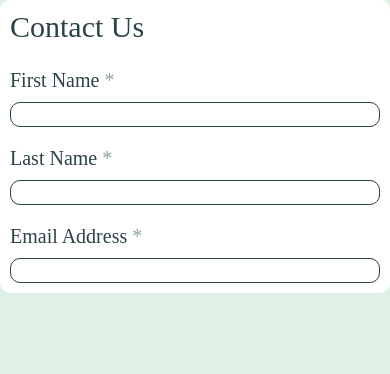
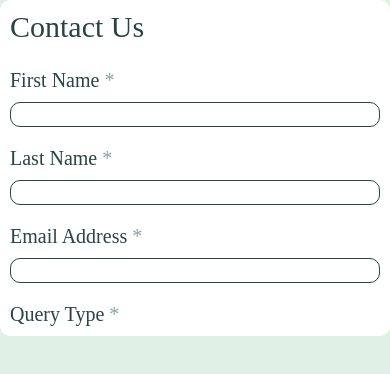
Before and after one commit to Mahamadou-Nouridine/react-native-contact-form, a React Native app: screen / in a window 390 px wide. Shown: the top 374 px of the page. Built offline with nearby package versions, Linux system fonts and the light colour scheme.

Commit message:
Restructure the code

```diff
--- a/App.tsx
+++ b/App.tsx
@@ -11,11 +11,12 @@ import {
   StatusBar,
   StyleSheet,
   Text,
-  TextInput,
-  TextInputProps,
   useColorScheme,
   View,
 } from 'react-native';
+import {colors} from './constants/color';
+import FormAction from './components/FormAction';
+import InputElement from './components/InputElement';
 
 function App(): React.JSX.Element {
   const isDarkMode = useColorScheme() === 'dark';
@@ -29,63 +30,19 @@ function App(): React.JSX.Element {
       <View style={styles.formContainer}>
         <Text style={styles.title}>Contact Us</Text>
         <View style={styles.formActionsContainer}>
+          {/* Text Inputs */}
           <InputElement label="First Name" required />
           <InputElement label="Last Name" required />
           <InputElement label="Email Address" required />
+
+          {/* Radio Inputs */}
+          <FormAction label="Query Type" required />
         </View>
       </View>
     </SafeAreaView>
   );
 }
 
-interface InputProps {
-  label: string;
-  required?: boolean;
-}
-const InputElement: React.FC<InputProps & TextInputProps> = ({
-  label,
-  required,
-}) => {
-  return (
-    <FormAction label={label} required={required}>
-      <TextInput style={styles.textInput} />
-    </FormAction>
-  );
-};
-
-interface FormaActionProps {
-  label: string;
-  required?: boolean;
-  children?: React.ReactNode;
-}
-
-const FormAction: React.FC<FormaActionProps> = ({
-  children,
-  label,
-  required,
-}) => {
-  return (
-    <View style={styles.inputContainer}>
-      <Text style={styles.textInputLabel}>
-        {label} {required && <Text style={styles.requiredStar}>*</Text>}
-      </Text>
-      {children}
-    </View>
-  );
-};
-
-const colors = {
-  neutral: {
-    grey900: 'hsl(187, 24%, 22%)',
-    grey500: ' hsl(186, 15%, 59%)',
-    white: 'hsl(0, 0%, 100%)',
-  },
-  primary: {
-    green200: ' hsl(148, 38%, 91%)',
-    green600: 'hsl(169, 82%, 27%)',
-    red: 'hsl(0, 66%, 54%)',
-  },
-};
 const styles = StyleSheet.create({
   mainContainer: {
     backgroundColor: colors.primary.green200,
@@ -107,27 +64,6 @@ const styles = StyleSheet.create({
     fontFamily: 'Karla-Bold',
     fontSize: 30,
   },
-  textInputLabel: {
-    fontSize: 20,
-    color: colors.neutral.grey900,
-    fontFamily: 'Karla-Regular',
-  },
-  requiredStar: {
-    color: colors.neutral.grey500,
-    fontSize: 20,
-  },
-  textInput: {
-    borderColor: colors.neutral.grey900,
-    borderWidth: 1,
-    borderStyle: 'solid',
-    borderRadius: 10,
-    fontSize: 20,
-    fontFamily: 'Karla-Regular',
-  },
-  inputContainer: {
-    display: 'flex',
-    gap: 10,
-  },
 });
 
 export default App;
--- /dev/null
+++ b/components/FormAction.tsx
@@ -0,0 +1,42 @@
+import React from 'react';
+import {StyleSheet, Text, View} from 'react-native';
+import {colors} from '../constants/color';
+
+interface FormaActionProps {
+  label: string;
+  required?: boolean;
+  children?: React.ReactNode;
+}
+
+const FormAction: React.FC<FormaActionProps> = ({
+  children,
+  label,
+  required,
+}) => {
+  return (
+    <View style={styles.inputContainer}>
+      <Text style={styles.textInputLabel}>
+        {label} {required && <Text style={styles.requiredStar}>*</Text>}
+      </Text>
+      {children}
+    </View>
+  );
+};
+
+const styles = StyleSheet.create({
+  textInputLabel: {
+    fontSize: 20,
+    color: colors.neutral.grey900,
+    fontFamily: 'Karla-Regular',
+  },
+  requiredStar: {
+    color: colors.neutral.grey500,
+    fontSize: 20,
+  },
+  inputContainer: {
+    display: 'flex',
+    gap: 10,
+  },
+});
+
+export default FormAction;
--- /dev/null
+++ b/components/InputElement.tsx
@@ -0,0 +1,32 @@
+import React from 'react';
+import {StyleSheet, TextInput, TextInputProps} from 'react-native';
+import FormAction from './FormAction';
+import {colors} from '../constants/color';
+
+interface InputProps {
+  label: string;
+  required?: boolean;
+}
+const InputElement: React.FC<InputProps & TextInputProps> = ({
+  label,
+  required,
+}) => {
+  return (
+    <FormAction label={label} required={required}>
+      <TextInput style={styles.textInput} />
+    </FormAction>
+  );
+};
+
+const styles = StyleSheet.create({
+  textInput: {
+    borderColor: colors.neutral.grey900,
+    borderWidth: 1,
+    borderStyle: 'solid',
+    borderRadius: 10,
+    fontSize: 20,
+    fontFamily: 'Karla-Regular',
+  },
+});
+
+export default InputElement;
--- /dev/null
+++ b/constants/color.ts
@@ -0,0 +1,12 @@
+export const colors = {
+  neutral: {
+    grey900: 'hsl(187, 24%, 22%)',
+    grey500: ' hsl(186, 15%, 59%)',
+    white: 'hsl(0, 0%, 100%)',
+  },
+  primary: {
+    green200: ' hsl(148, 38%, 91%)',
+    green600: 'hsl(169, 82%, 27%)',
+    red: 'hsl(0, 66%, 54%)',
+  },
+};
```
Also changed, not shown: index.ts (renamed from index.js).
